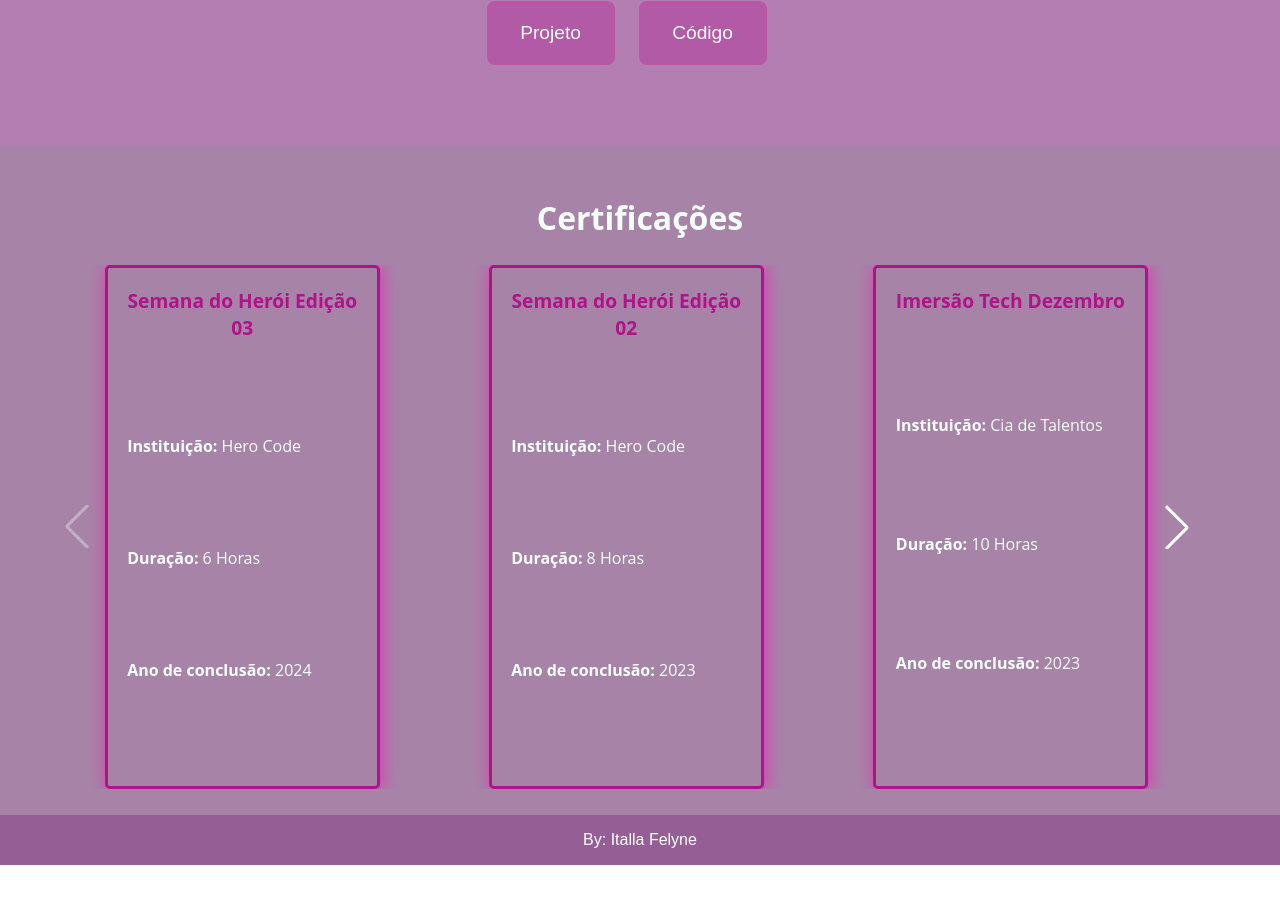
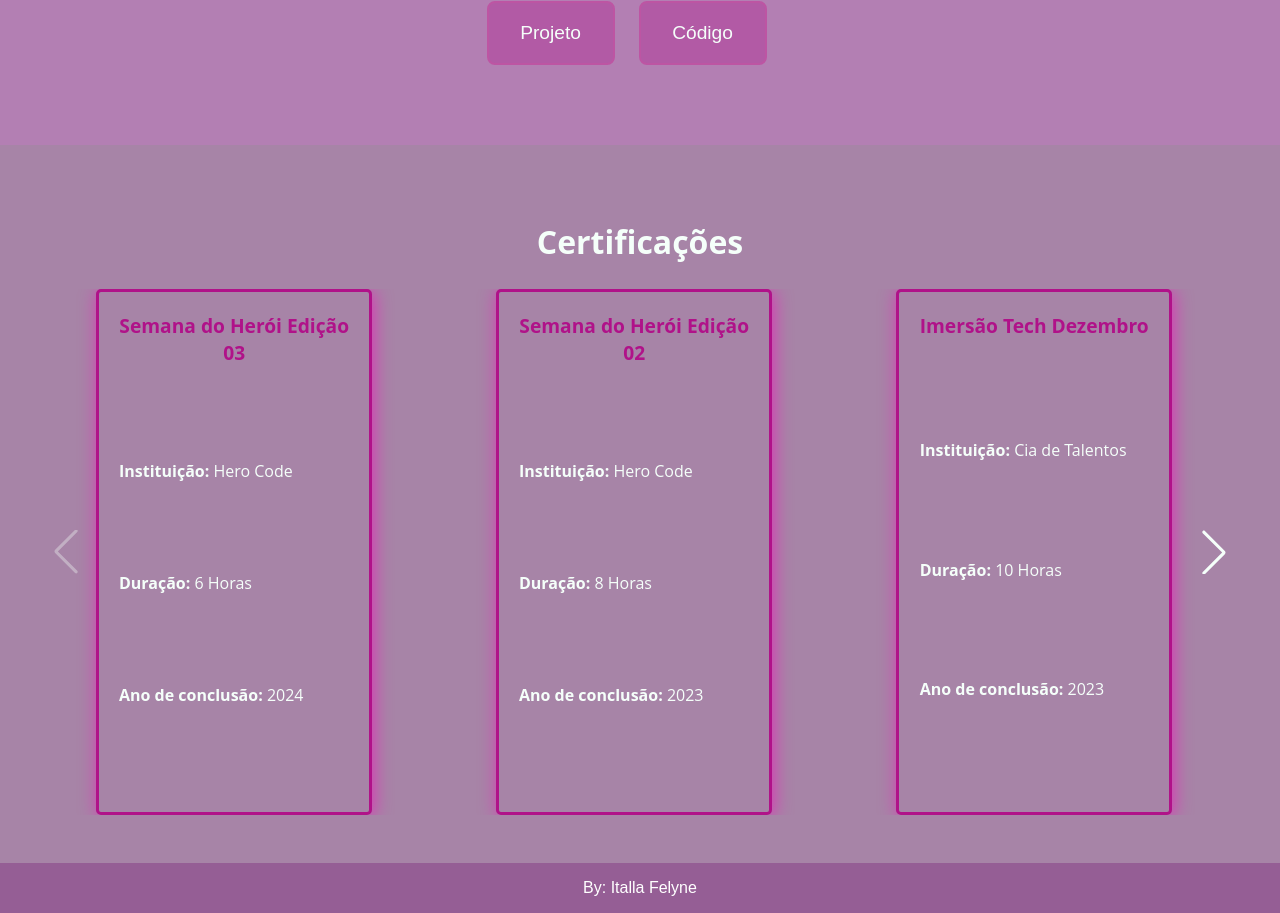
Before and after one commit to ItallaF/portifolio, a React (Create React App) app: page / in a window 1280 px wide. Shown: the part 2647-3560 px from the top of the page. Before the commit the page ends 3512 px from the top, so only its background shows below. Built offline with nearby package versions, Linux system fonts and the light colour scheme.

Commit message:
Fix- convert styledComponents in css in Certificacoes

```diff
--- /dev/null
+++ b/src/Componets/Certificações/Certificacoes.module.css
@@ -0,0 +1,17 @@
+.section {
+  display: flex;
+  flex-direction: column;
+  align-items: center;
+  background-color: #a784a7;
+  padding: 3rem 2rem;
+}
+
+.container {
+  width: 100%;
+  max-width: 1200px;
+}
+
+/* Ajuste opcional do Swiper */
+.swiperWrapper {
+  width: 100%;
+}
--- a/src/Componets/Certificações/Certificações.tsx
+++ b/src/Componets/Certificações/Certificações.tsx
@@ -1,49 +1,39 @@
-import { Title } from '../Sobre/SobreStyle';
-import { CertificacoesDiv, CertificacoesSection } from './CertificaçõesStyle';
+import styles from './Certificacoes.module.css';
+import typography from '../Styles/typography.module.css';
 import CursoCard from './CursoCard/CursoCard';
 import certificacoes from './certificacoes.json';
 import { SwiperSlide, Swiper } from 'swiper/react';
 import { Navigation } from 'swiper/modules';
 import 'swiper/css';
-import 'swiper/css/pagination';
 import 'swiper/css/navigation';
 
-export function Certicacoes() {
-  const cursosSlideArray = certificacoes.cursos.map(e => (
-    <SwiperSlide
-      key={e.cursoNome}
-    >
-      <CursoCard
-        cursoNome={e.cursoNome}
-        instituicao={e.instituicao}
-        duracao={e.duracao}
-        anoConclusao={e.anoConclusao}
-      />
-    </SwiperSlide>
-  ));
+export function Certificacoes() {
+  return (
+    <section id="certificacoes" className={styles.section}>
+      <h2 className={typography.sectionTitle}>Certificações</h2>
 
-  return (
-    <CertificacoesSection id='certificacoes'>
-      <Title>Certificações</Title>
-      <CertificacoesDiv >
+      <div className={styles.container}>
         <Swiper
-          navigation={true}
+          navigation
           modules={[Navigation]}
           breakpoints={{
-            640: {
-              slidesPerView: 1,
-            },
-            768: {
-              slidesPerView: 2,
-            },
-            1024: {
-              slidesPerView: 3,
-            },
+            640: { slidesPerView: 1 },
+            768: { slidesPerView: 2 },
+            1024: { slidesPerView: 3 },
           }}
         >
-          {cursosSlideArray}
+          {certificacoes.cursos.map((curso) => (
+            <SwiperSlide key={curso.cursoNome}>
+              <CursoCard
+                cursoNome={curso.cursoNome}
+                instituicao={curso.instituicao}
+                duracao={curso.duracao}
+                anoConclusao={curso.anoConclusao}
+              />
+            </SwiperSlide>
+          ))}
         </Swiper>
-      </CertificacoesDiv>
-    </CertificacoesSection>
+      </div>
+    </section>
   );
-};
+}
--- /dev/null
+++ b/src/Componets/Styles/typography.module.css
@@ -0,0 +1,7 @@
+.sectionTitle {
+  color: #f5fffa;
+  font-family: 'Open Sans', sans-serif;
+  font-size: 2rem;
+  font-weight: 700;
+  text-align: center;
+}
--- a/src/Pages/Home/home.tsx
+++ b/src/Pages/Home/home.tsx
@@ -4,7 +4,7 @@ import { Banner } from '../../Componets/Banner/Banner';
 import { Sobre } from '../../Componets/Sobre/Sobre';
 import { Experiencia } from '../../Componets/Experiencias/Experiencia';
 import { Projetos } from '../../Componets/Projetos/Projetos';
-import { Certicacoes } from '../../Componets/Certificações/Certificações';
+import { Certificacoes } from '../../Componets/Certificações/Certificações';
 
 
 
@@ -17,7 +17,7 @@ export function Home() {
       <Sobre />
       <Experiencia />
       <Projetos />
-      <Certicacoes />
+      <Certificacoes />
       <Footer />
     </>
   );
```
